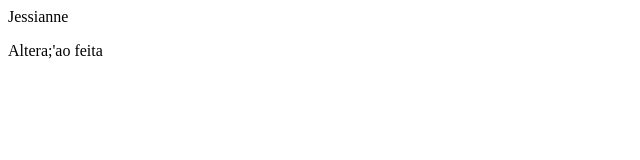
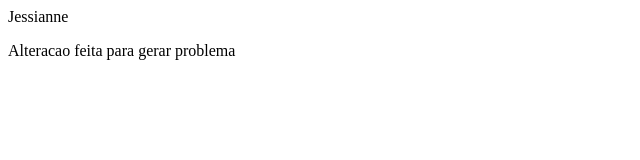
Before and after one commit to jessiannesaiara/gama-no-gith, a plain HTML site: page index.html in a window 1280 px wide. Shown: the whole page, without its empty margins (0-640 px from the left). Drawn offline with Linux system fonts and the light colour scheme.

Commit message:
alteracao realizada novamente para gerar problema

```diff
--- a/index.html
+++ b/index.html
@@ -1,3 +1,3 @@
 Jessianne
 
-<p>Altera;'ao feita</p>
+<p>Alteracao feita para gerar problema</p>
```
